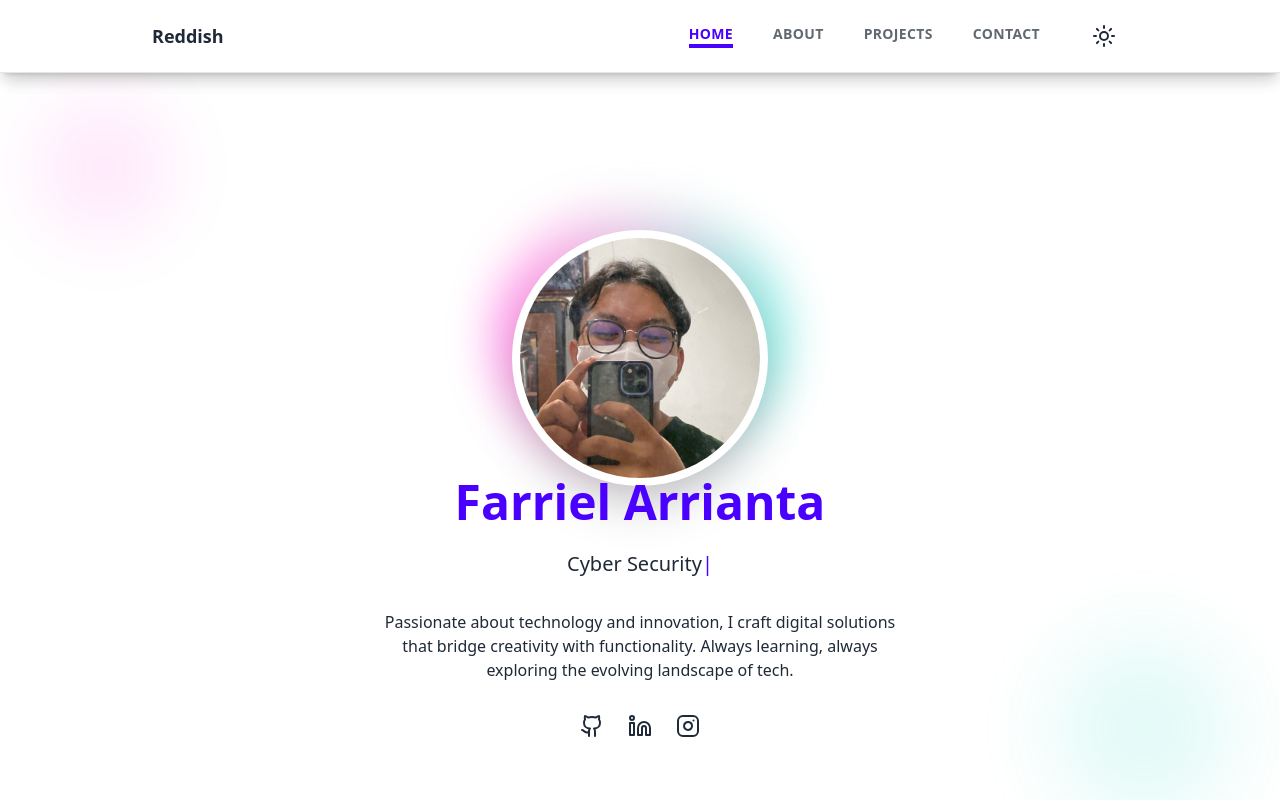
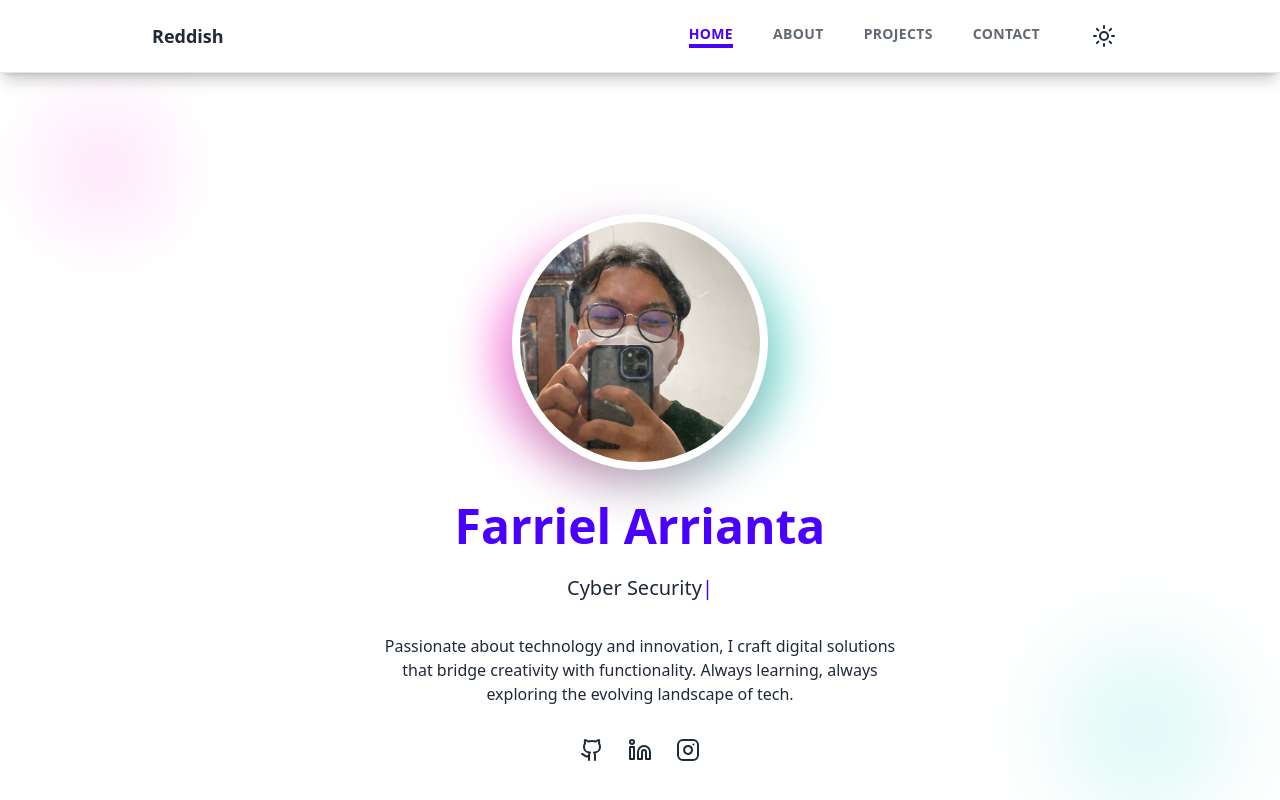
Before and after one commit to reddishowo/reddishowo-portfolio, a Next.js app: page / in a window 1280 px wide. Shown: the top 800 px of the page. Built offline with nearby package versions, Linux system fonts and the light colour scheme.

Commit message:
homepage position adjustment

```diff
--- a/src/components/homepage.tsx
+++ b/src/components/homepage.tsx
@@ -57,7 +57,7 @@ const HomePage = () => {
   return (
     <section
       id="home"
-      className="min-h-screen bg-base-100 text-base-content flex flex-col relative overflow-hidden mt-1 sm:mt-16"
+      className="min-h-screen bg-base-100 text-base-content flex flex-col relative overflow-hidden mt-10 sm:mt-16"
     >
       {/* Background decorative elements */}
       <div className="absolute top-0 left-0 w-full h-full opacity-10">
@@ -67,7 +67,7 @@ const HomePage = () => {
 
       <Navbar />
 
-      <div className="container mx-auto max-w-5xl px-4 flex-grow flex items-center justify-center relative z-10">
+      <div className="container mx-auto max-w-5xl px-4 flex-grow flex items-center justify-center relative z-10 mt-10">
         <div className="text-center">
           {/* Profile Image */}
           <div
@@ -79,7 +79,7 @@ const HomePage = () => {
               <div
                 className="absolute -inset-4 bg-gradient-to-r from-secondary to-accent rounded-full blur-xl opacity-50 animate-pulse mt-10"
               ></div>
-              <div className="relative z-10 w-full h-full bg-base-100 p-2 rounded-full shadow-2xl mt-10">
+              <div className="relative z-10 w-full h-full bg-base-100 p-2 rounded-full shadow-2xl mt-2">
                 <Image
                   src="/images/me.jpg"
                   alt="Profile"
@@ -95,7 +95,7 @@ const HomePage = () => {
           <h1
   data-aos="fade-up"
   data-aos-duration="800"
-  className="text-5xl font-bold mb-6 text-primary"
+  className="text-5xl font-bold mb-6 text-primary mt-10"
 >
   Farriel Arrianta
 </h1>
```
